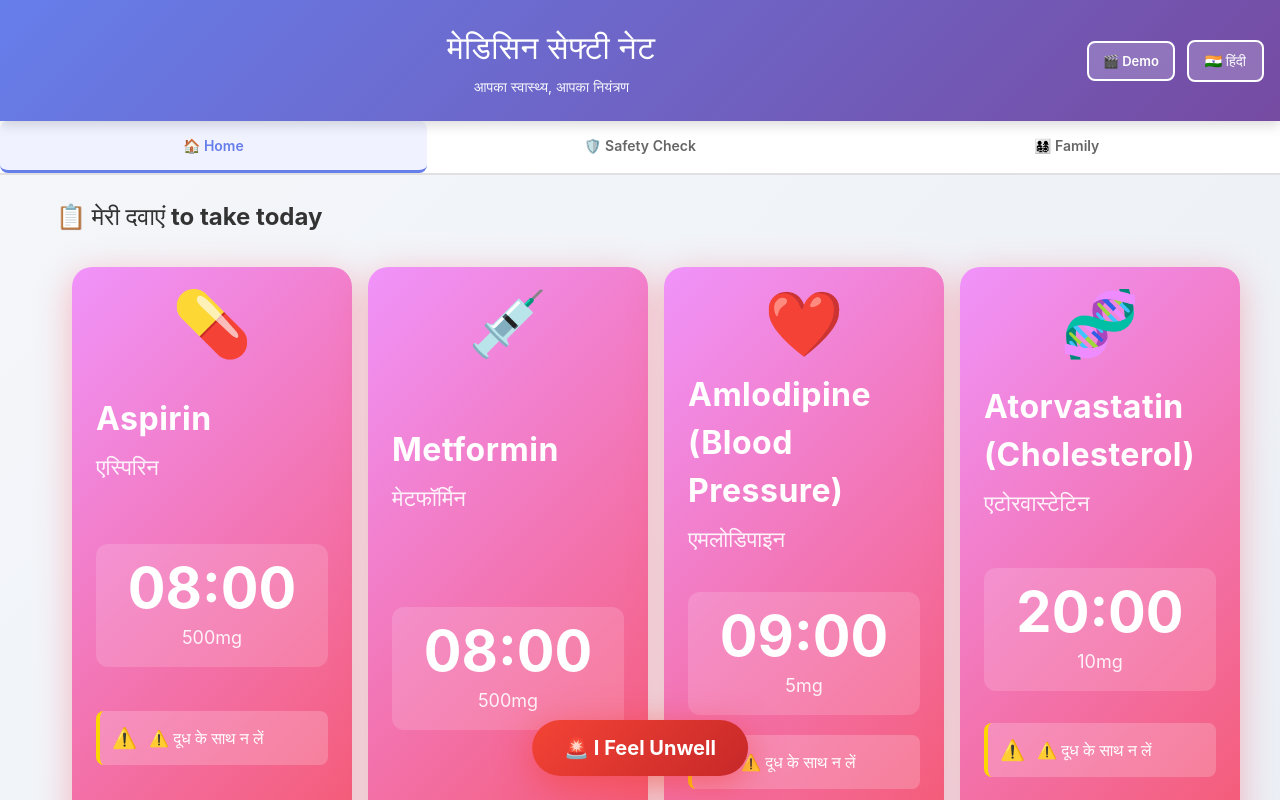
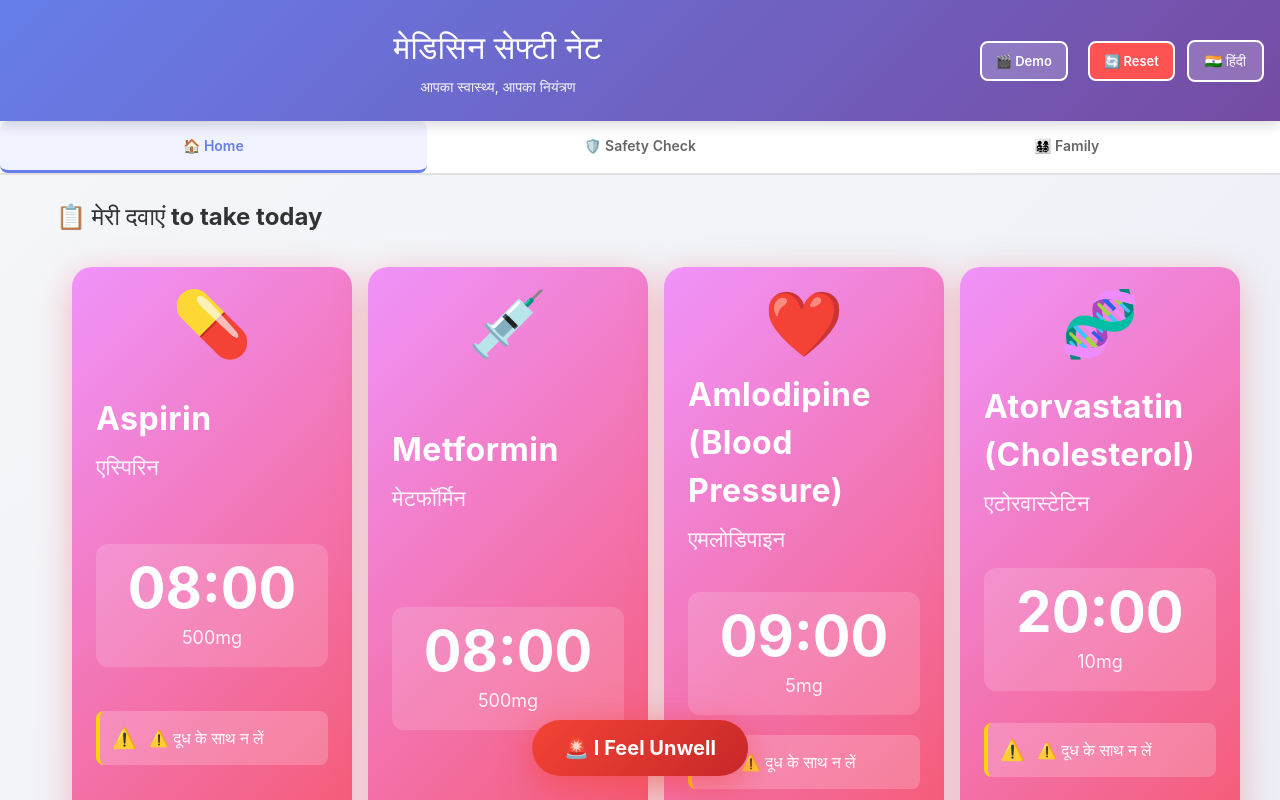
Before and after one commit to Coder123-art/medicine-safety-net, a React (Vite) app: page / in a window 1280 px wide. Shown: the top 800 px of the page. Built offline with nearby package versions, Linux system fonts and the light colour scheme.

Commit message:
Add Reset button and Search functionality

```diff
--- a/src/App.jsx
+++ b/src/App.jsx
@@ -88,6 +88,20 @@ function App() {
         <div className="header-buttons">
           <button className="demo-btn" onClick={() => setShowDemo(true)} title="Start interactive demo">
             🎬 Demo
+          </button>
+          <button
+            className="demo-btn"
+            style={{ backgroundColor: '#ff5252', marginLeft: '8px' }}
+            title="Reset today's medicines for demo testing"
+            onClick={() => {
+              const today = new Date().toDateString();
+              const data = JSON.parse(localStorage.getItem('medicine_safety_net_doses') || '{}');
+              delete data[today];
+              localStorage.setItem('medicine_safety_net_doses', JSON.stringify(data));
+              setTodaysMedicines({});
+            }}
+          >
+            🔄 Reset
           </button>
           <button className="lang-toggle" onClick={toggleLanguage} title="Cycle through languages">
             {getLanguageLabel()}
--- a/src/components/SafetyCheckScreen.jsx
+++ b/src/components/SafetyCheckScreen.jsx
@@ -9,6 +9,7 @@ export const SafetyCheckScreen = ({ medicines, foodDatabase = {} }) => {
   const [takenMedicines, setTakenMedicines] = useState([]);
   const [recentFoods, setRecentFoods] = useState([]);
   const [warnings, setWarnings] = useState([]);
+  const [searchQuery, setSearchQuery] = useState('');
 
   const commonFoods = [
     'milk', 'dairy', 'coffee', 'tea', 'spinach', 'broccoli', 'banana',
@@ -76,8 +77,19 @@ export const SafetyCheckScreen = ({ medicines, foodDatabase = {} }) => {
         {/* Left: Medicine Selection */}
         <div className="safety-left">
           <h3>📋 Select Medicine</h3>
+          <div className="search-box" style={{ marginBottom: '15px' }}>
+            <input
+              type="text"
+              placeholder="Search medicine..."
+              value={searchQuery}
+              onChange={(e) => setSearchQuery(e.target.value)}
+              style={{ width: '100%', padding: '10px', borderRadius: '8px', border: '1px solid #ccc', fontSize: '16px' }}
+            />
+          </div>
           <div className="medicine-selector">
-            {[...medicines].sort((a, b) => a.name.localeCompare(b.name)).map(med => (
+            {[...medicines]
+              .filter(m => m.name.toLowerCase().includes(searchQuery.toLowerCase()) || m.hindi.includes(searchQuery))
+              .sort((a, b) => a.name.localeCompare(b.name)).map(med => (
               <button
                 key={med.id}
                 className={`med-select-btn ${selectedMedicine?.id === med.id ? 'active' : ''}`}
```
